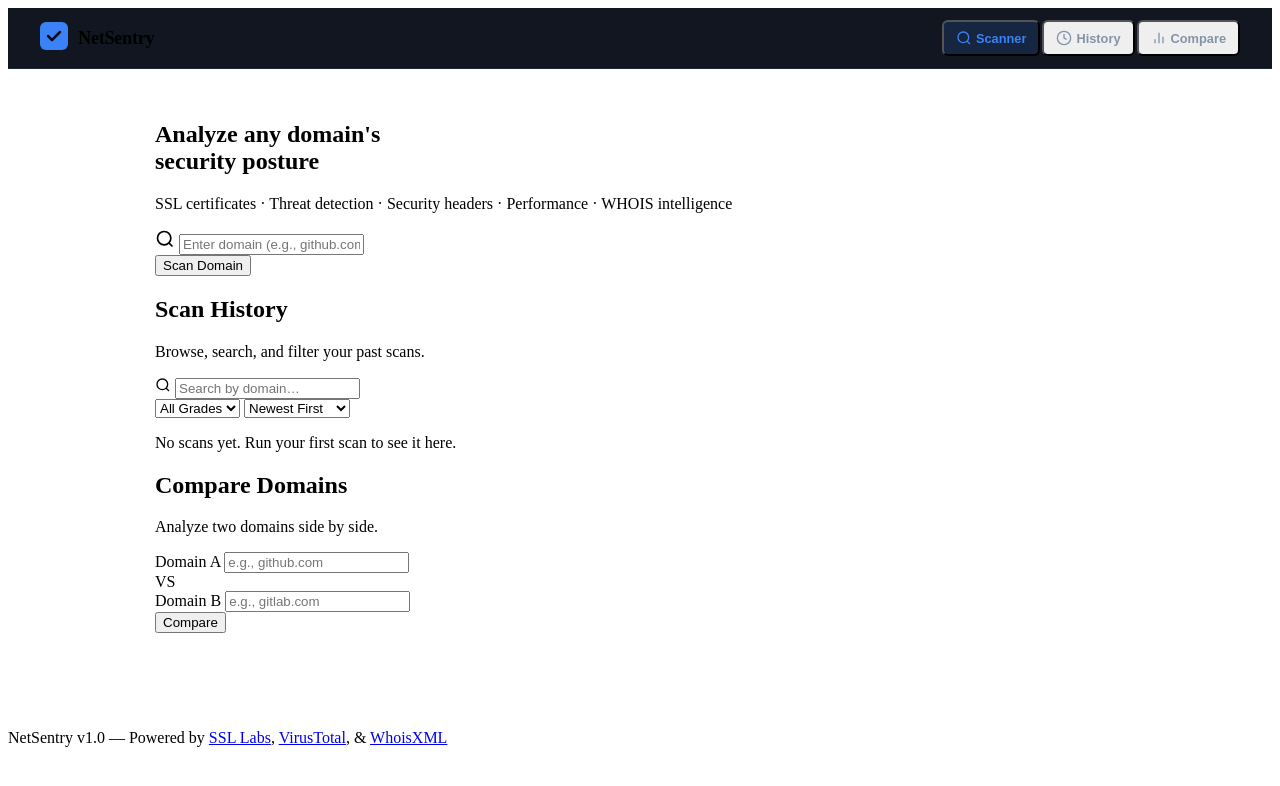
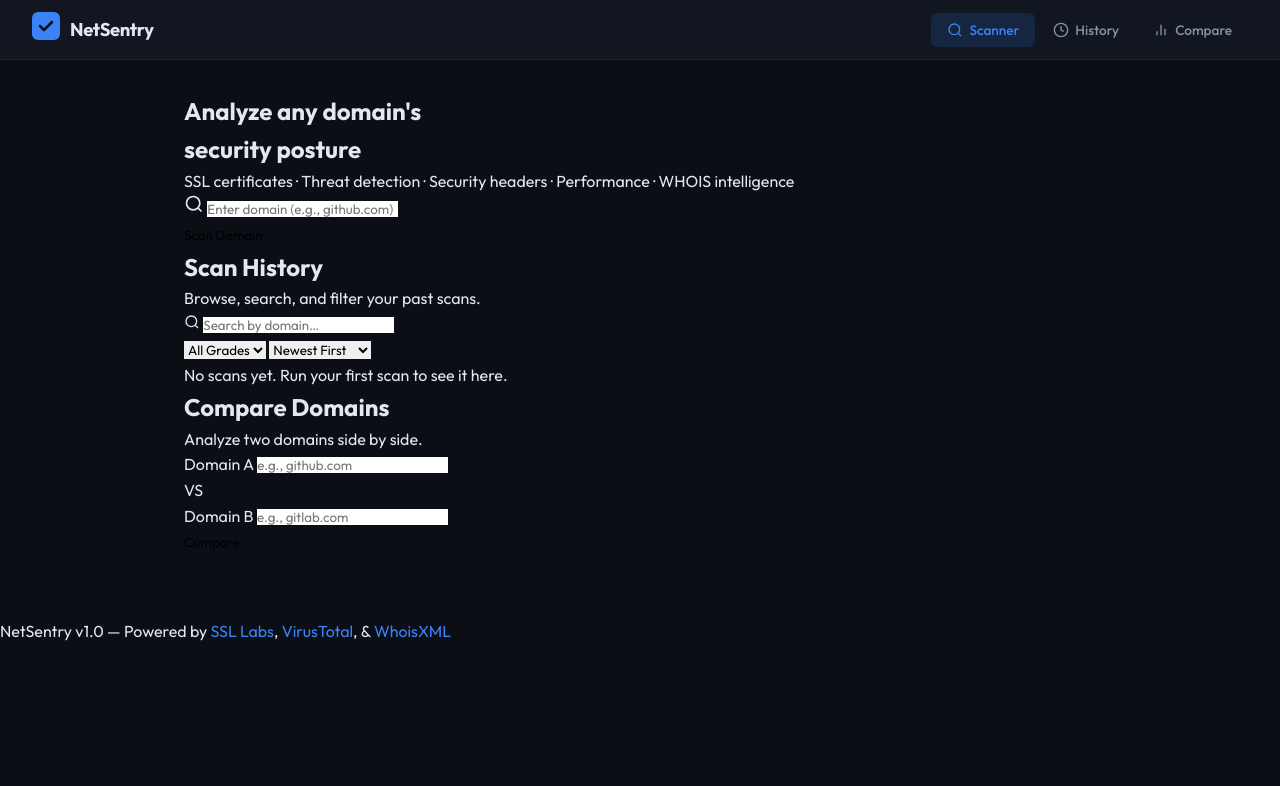
Before and after one commit to n-elie7/netsentry, a plain HTML site: page index.html in a window 1280 px wide. Drawn offline with Linux system fonts and the light colour scheme.

Commit message:
Added global styles including the background and in dark mode globally suitable for this site

```diff
--- a/styles.css
+++ b/styles.css
@@ -43,6 +43,45 @@
   --shadow-glow: 0 0 40px rgba(59, 130, 246, 0.1);
 }
 
+*, *::before, *::after {
+  box-sizing: border-box;
+  margin: 0;
+  padding: 0;
+}
+
+html {
+  font-size: 16px;
+  scroll-behavior: smooth;
+  -webkit-font-smoothing: antialiased;
+}
+
+body {
+  font-family: var(--font-body);
+  background: var(--bg-primary);
+  color: var(--text-primary);
+  line-height: 1.6;
+  min-height: 100vh;
+}
+
+a {
+  color: var(--accent);
+  text-decoration: none;
+}
+a:hover { text-decoration: underline; }
+
+button {
+  cursor: pointer;
+  font-family: inherit;
+  border: none;
+  background: none;
+}
+
+input, select {
+  font-family: inherit;
+  border: none;
+  outline: none;
+}
+
 .nav {
   display: flex;
   align-items: center;
@@ -76,13 +115,13 @@
 .nav__tab {
   display: flex;
   align-items: center;
-  gap: 4px;
-  padding: 8px 12px;
-  font-size: 0.8rem;
-  font-weight: 700;
+  gap: 6px;
+  padding: 8px 16px;
+  font-size: 0.85rem;
+  font-weight: 500;
   color: var(--text-secondary);
   border-radius: var(--radius-sm);
-  transition: all 0.4s;
+  transition: all 0.2s;
 }
 
 .nav__tab:hover {
@@ -96,7 +135,7 @@
 }
 
 .main {
-  max-width: 970px;
+  max-width: 960px;
   margin: 0 auto;
-  padding: 2rem 1.5rem 5rem;
+  padding: 2rem 1.5rem 4rem;
 }
```
